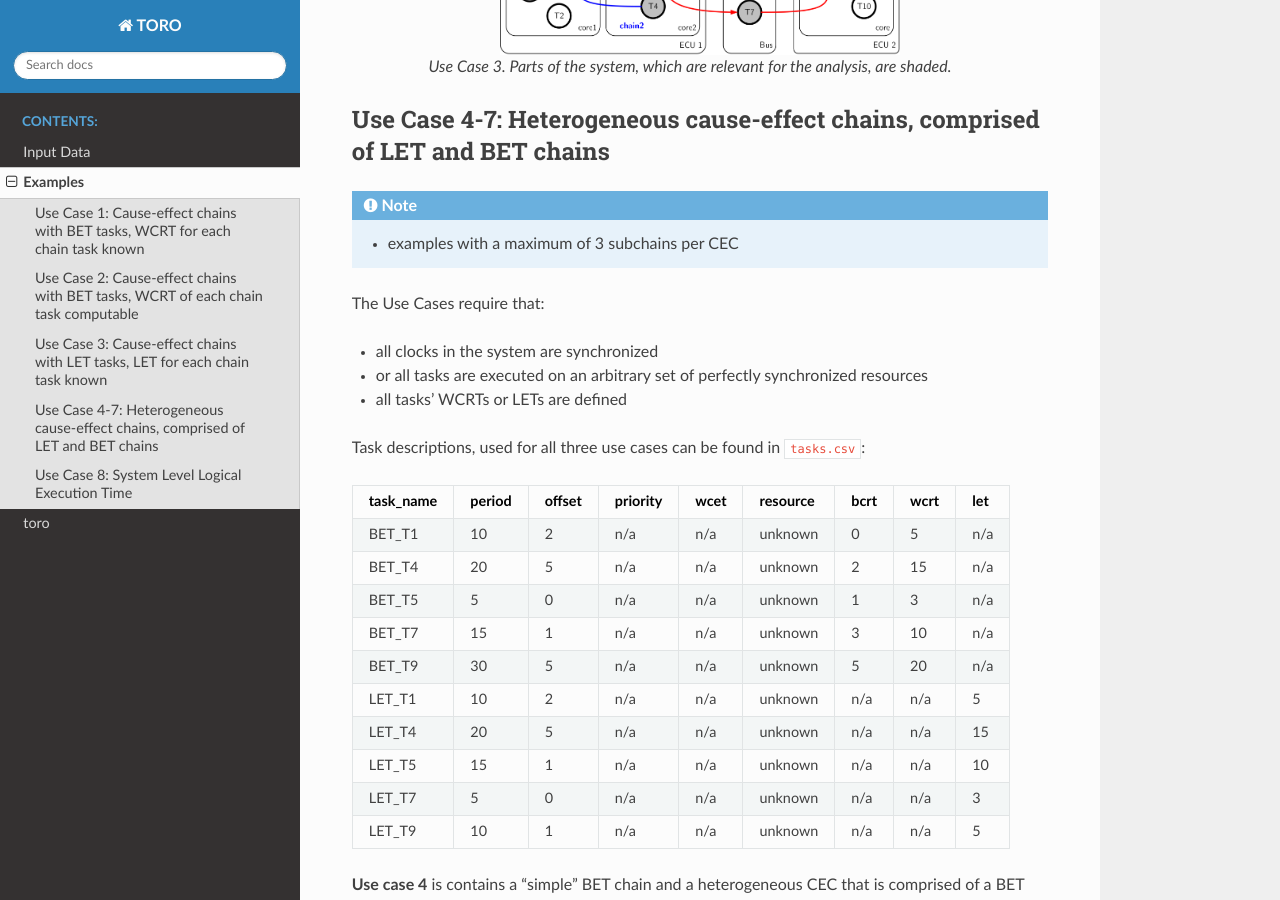
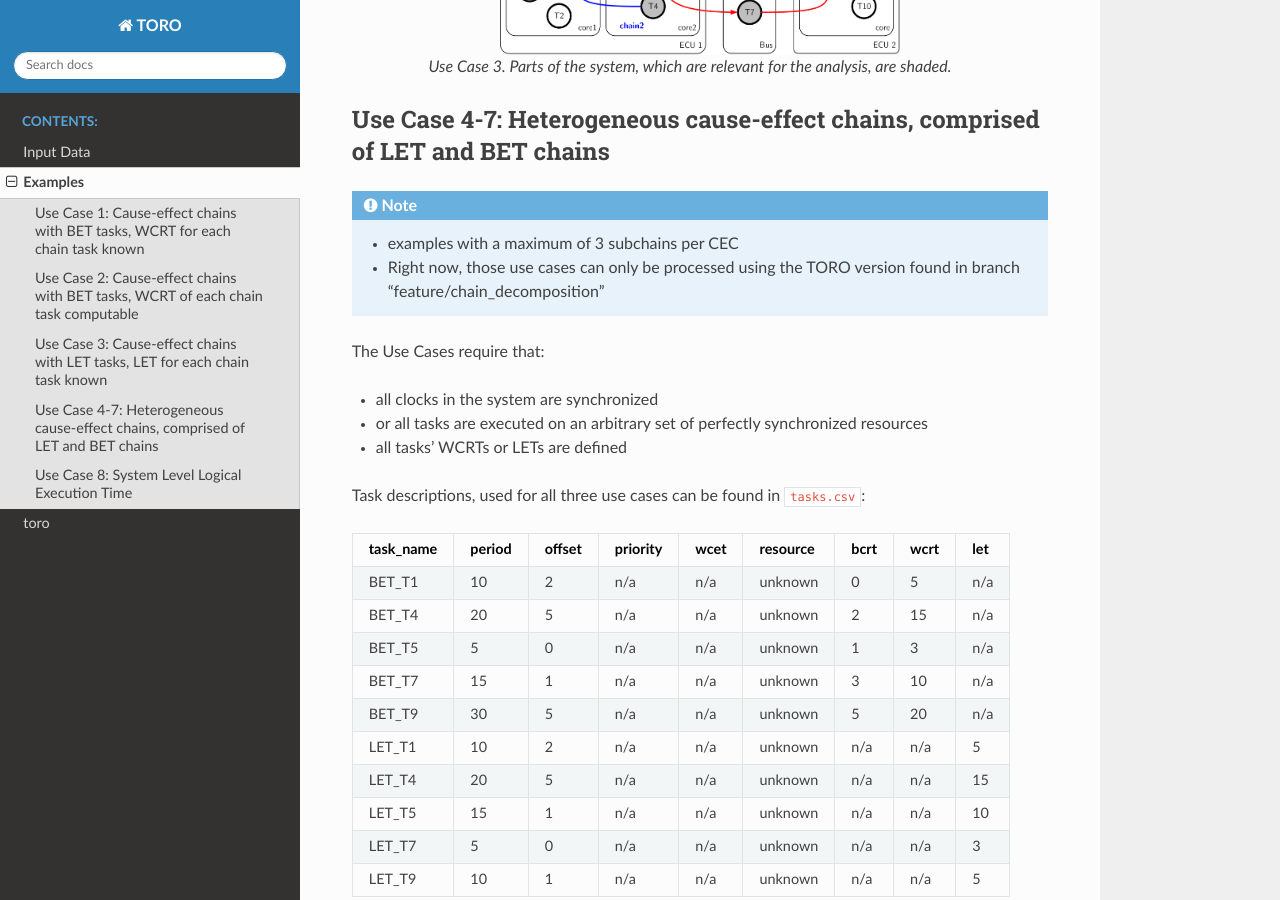
Before and after one commit to IDA-TUBS/TORO, a Sphinx documentation site: the page built from documentation/sphinx/source/contents/examples.rst, in a window 1280 px wide and 900 px high, scrolled down 3873 px. Built offline with Sphinx 7.4.7 and the Read the Docs theme 2.0.0, drawn with Linux system fonts in a browser that asks for light colours; pages that are not in the unit, such as notebooks, are missing from menus.

Commit message:
updated sphinx doc

```diff
--- a/documentation/sphinx/source/contents/examples.rst
+++ b/documentation/sphinx/source/contents/examples.rst
@@ -178,6 +178,7 @@ Use Case 4-7:  Heterogeneous cause-effect chains, comprised of LET and BET chain
 ^^^^^^^^^^^^^^^^^^^^^^^^^^^^^^^^^^^^^^^^^^^^^^^^^^^^^^^^^^^^^^^^^^^^^^^^^^^^^^^^^
 .. note::
    * examples with a maximum of 3 subchains per CEC
+   * Right now, those use cases can only be processed using the TORO version found in branch "feature/chain_decomposition"
 
 The Use Cases require that:
 
```
Also changed, not shown: 1 other file.
